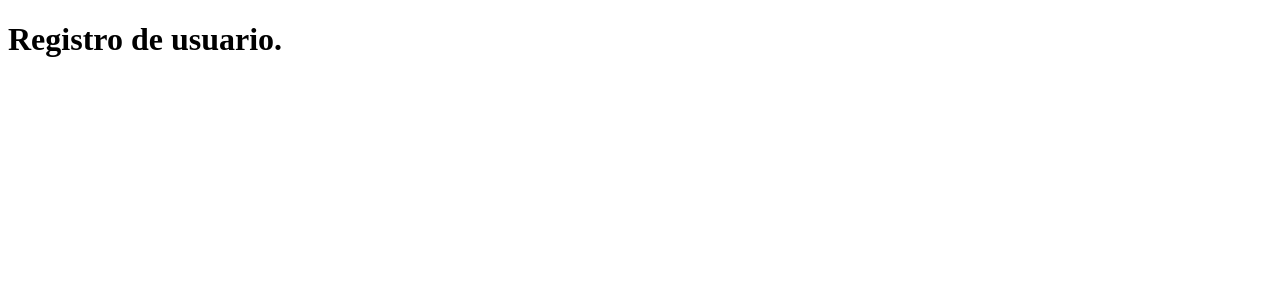
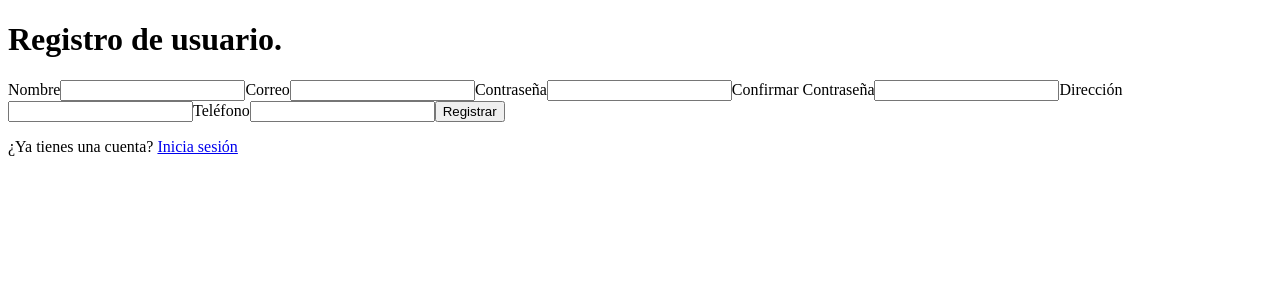
Before and after one commit to gastroflow2026-cpu/FRONT, a Next.js app in the folder client/: page /registro in a window 1280 px wide. Shown: the top 300 px of the page. Built offline with nearby package versions, Linux system fonts and the light colour scheme.

Commit message:
Formulario de Registro

```diff
--- a/client/package.json
+++ b/client/package.json
@@ -9,10 +9,12 @@
     "lint": "eslint"
   },
   "dependencies": {
+    "formik": "^2.4.9",
     "next": "16.2.2",
     "react": "^19.2.4",
     "react-dom": "^19.2.4",
-    "server-only": "^0.0.1"
+    "server-only": "^0.0.1",
+    "yup": "^1.7.1"
   },
   "devDependencies": {
     "@tailwindcss/postcss": "^4",
--- a/client/src/app/(main)/registro/page.tsx
+++ b/client/src/app/(main)/registro/page.tsx
@@ -1,5 +1,10 @@
+import RegisterForm from "@/components/RegisterForm";
+
 export default function Login() {
-  return <>
-    <h1>Registro de usuario.</h1>
-  </>;
+  return (
+    <>
+      <h1>Registro de usuario.</h1>
+      <RegisterForm />
+    </>
+  );
 }
--- /dev/null
+++ b/client/src/components/RegisterForm.tsx
@@ -0,0 +1,50 @@
+"use client";
+import { RegisterUser } from "@/services/auth.services";
+import {
+  RegisterFormValues,
+  registerInitialValues,
+  registerValidationSchema,
+} from "@/validations/registerSchema";
+import { useFormik } from "formik";
+export default function RegisterForm() {
+  const formik = useFormik<RegisterFormValues>({
+    initialValues: registerInitialValues,
+    validationSchema: registerValidationSchema,
+    onSubmit: async (values, { resetForm }) => {
+      const response = await RegisterUser(values);
+      console.log("Registro OK en BACK", response);
+      resetForm();
+    },
+  });
+
+  return (
+    <div>
+      {/* Formularo de Registro de usuario */}
+      <form onSubmit={formik.handleSubmit}>
+        <div>
+          <label htmlFor="">Nombre</label>
+          <input id="name" name="name" type="text" required />
+          <label htmlFor="">Correo</label>
+          <input id="email" name="email" type="email" required />
+          <label htmlFor="">Contraseña</label>
+          <input id="password" name="password" type="password" required />
+          <label htmlFor="">Confirmar Contraseña</label>
+          <input
+            id="confirmPassword"
+            name="confirmPassword"
+            type="confirmPassword"
+            required
+          />
+          <label htmlFor="">Dirección</label>
+          <input id="address" name="address" type="text" />
+          <label htmlFor="">Teléfono</label>
+          <input id="phone" name="phone" type="number" />
+          <button type="submit">Registrar</button>
+          <p>
+            ¿Ya tienes una cuenta? <a href="/login">Inicia sesión</a>
+          </p>
+        </div>
+      </form>
+    </div>
+  );
+}
--- /dev/null
+++ b/client/src/services/auth.services.ts
@@ -0,0 +1,21 @@
+import { RegisterFormValues } from "@/validations/registerSchema";
+
+export const RegisterUser = async (userData: RegisterFormValues) => {
+  try {
+    const response = await fetch("/api/register", {
+      method: "POST",
+      headers: {
+        "Content-Type": "application/json",
+      },
+      body: JSON.stringify(userData),
+    });
+    if (response.ok) {
+      return response.json();
+    } else {
+      alert("Error al registrar el usuario");
+      throw new Error("Error al registrar el usuario");
+    }
+  } catch (error: any) {
+    throw new Error(error);
+  }
+};
--- /dev/null
+++ b/client/src/validations/registerSchema.tsx
@@ -0,0 +1,42 @@
+import * as Yup from "yup";
+
+//Definiciones de Interfas
+export interface RegisterFormValues {
+  name: string;
+  email: string;
+  password: string;
+  confirmPassword: string;
+  address: string;
+  phone: string;
+}
+
+//Valores iniciales del formulario
+export const registerInitialValues: RegisterFormValues = {
+  name: "",
+  email: "",
+  password: "",
+  confirmPassword: "",
+  address: "",
+  phone: "",
+};
+
+//Esquema de validaciones
+export const registerValidationSchema = Yup.object({
+  name: Yup.string().required("Nombre Requerido"),
+  email: Yup.string()
+    .email("Formato de Correo Invalido")
+    .required("Correo obligatorio"),
+  password: Yup.string()
+    .min(6, "La contrasela debe tener al meenos 6 caracteres")
+    .required("Contraseña Requerida"),
+  confirmPassword: Yup.string()
+    .oneOf([Yup.ref("password")])
+    .required("Confirmación Requerida"),
+  address: Yup.string(),
+  phone: Yup.string()
+    .matches(
+      /^[0-9+\-\s()]+$/,
+      "El telefono debe contener solo numeros y caracteres válidos",
+    )
+    .min(10, "El Teléfono debe tener al menos 10 caracteres"),
+});
```
Also changed, not shown: client/src/app/(main)/login/page.tsx (+5 -3 lines), package.json (deleted, +0 -9 lines), client/src/components/README.md (deleted), client/src/services/README.md (deleted), client/src/validations/README.md (deleted), 2 other files (tests, documents, lock files or other folders).
